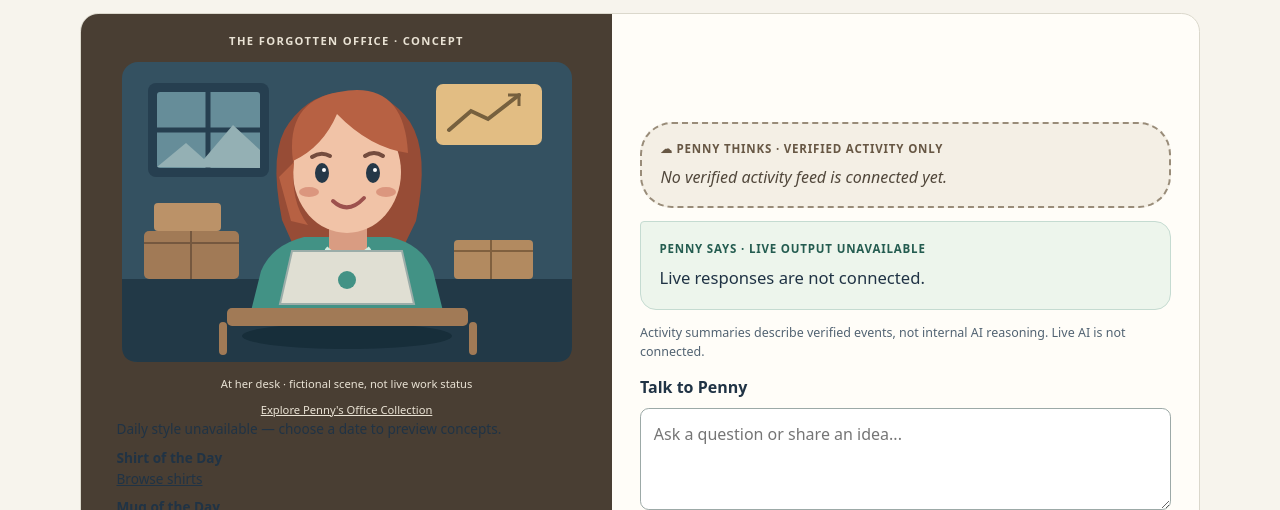
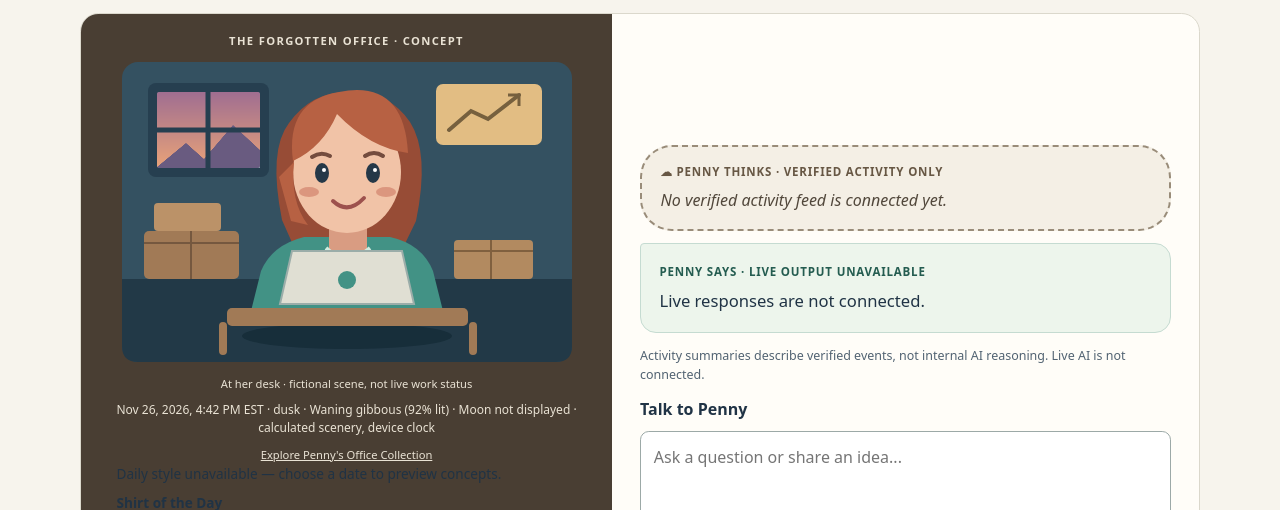
Before and after one commit to cbw29512/projectpenny, a plain HTML site: page website/index.html in a window 1280 px wide. Shown: the part 216-726 px from the top of the page. Drawn offline with Linux system fonts and the light colour scheme.

Commit message:
Add calculated Eastern Time sun and lunar window scenery

```diff
--- /dev/null
+++ b/website/assets/scene/office-sky-render.mjs
@@ -0,0 +1,86 @@
+import { skyAt, easternClock } from "./office-sky.mjs";
+
+const COLORS=Object.freeze({
+  day:["#79b9d7","#b5d4d8","#759d7e"],
+  dawn:["#b991a5","#f6c398","#747d85"],
+  dusk:["#a06e91","#e9a379","#695b80"],
+  twilight:["#30486d","#8c83a0","#3c5266"],
+  night:["#14233f","#263954","#334b54"]
+});
+const STARS=Object.freeze([[9,9],[25,22],[42,7],[58,17],[77,8],[94,25],[66,35]]);
+function disk(ctx,x,y,r,color) {
+  ctx.fillStyle=color;ctx.beginPath();ctx.arc(x,y,r,0,Math.PI*2);ctx.fill();
+}
+function position(body) {
+  // Schematic sky projection, not a surveyed view through a compass-aligned window.
+  return [Math.max(9,Math.min(94,51.5+body.hourAngle/2.7)),
+    Math.max(9,Math.min(58,56-body.alt*0.53))];
+}
+function moonDisk(ctx,x,y,sky) {
+  const r=7;
+  disk(ctx,x,y,r,"#35435b");
+  const right=sky.phaseAngle<180;
+  const c=1-2*sky.illumination;
+  // Join outer limb and elliptical terminator; handles crescent and gibbous.
+  ctx.beginPath();
+  for(let n=0;n<=40;n++){
+    const dy=-r+2*r*n/40,edge=Math.sqrt(Math.max(0,r*r-dy*dy));
+    const px=x+(right?edge:-edge);
+    if(n===0)ctx.moveTo(px,y+dy);else ctx.lineTo(px,y+dy);
+  }
+  for(let n=40;n>=0;n--){
+    const dy=-r+2*r*n/40,edge=Math.sqrt(Math.max(0,r*r-dy*dy));
+    ctx.lineTo(x+(right?c:-c)*edge,y+dy);
+  }
+  ctx.closePath();ctx.fillStyle="#eee8d1";ctx.fill();
+}
+export function drawSky(ctx,sky) {
+  const [top,bottom,ground]=COLORS[sky.period];
+  const gradient=ctx.createLinearGradient(0,0,0,76);
+  gradient.addColorStop(0,top);gradient.addColorStop(1,bottom);
+  ctx.fillStyle=gradient;ctx.fillRect(0,0,103,76);
+  if(sky.period==="night"||sky.period==="twilight"){
+    for(const [x,y] of STARS)disk(ctx,x,y,0.65,"#e4e5d9");
+  }
+  if(sky.sunVisible)disk(ctx,...position(sky.sun),8,"#ffe8a3");
+  if(sky.moonVisible)moonDisk(ctx,...position(sky.moon),sky);
+  // Keep the familiar landscape silhouette and mullions inside the old pane.
+  ctx.fillStyle=ground;ctx.beginPath();ctx.moveTo(0,75);
+  for(const [x,y] of [[29,51],[47,67],[76,33],[103,58],[103,76],[0,76]])
+    ctx.lineTo(x,y);
+  ctx.closePath();ctx.fill();
+  ctx.fillStyle="#263f50";ctx.fillRect(48.5,0,5,76);ctx.fillRect(0,35.5,103,5);
+}
+function boot() {
+  const canvas=document.getElementById("office-sky"),caption=document.getElementById("office-sky-caption");
+  if(!canvas||!caption)return;
+  const ctx=canvas.getContext("2d");
+  if(!ctx)return;
+  ctx.scale(4,4);
+  let timer;
+  const update=()=>{
+    clearTimeout(timer);
+    if(document.visibilityState==="hidden")return;
+    try {
+      // Local device clock is acceptable for scenery only, never for reviewed
+      // daily design, work, payment, rest or financial authority.
+      const now=Date.now(),sky=skyAt(now),clock=easternClock(now);
+      if(!sky||!clock)throw new Error("unavailable clock");
+      drawSky(ctx,sky);canvas.hidden=false;
+      caption.textContent=clock+" · "+sky.period+" · "+sky.phase
+        +" ("+Math.round(sky.illumination*100)+"% lit) · "
+        +(sky.moonVisible?"Moon above horizon":"Moon not displayed")
+        +" · calculated scenery, device clock";
+      timer=setTimeout(update,60000-now%60000);
+    }catch{
+      console.error("Penny window render unavailable.");
+      canvas.hidden=true;caption.textContent="Calculated sky unavailable.";
+    }
+  };
+  window.addEventListener("pageshow",update);
+  window.addEventListener("pagehide",()=>clearTimeout(timer));
+  document.addEventListener("visibilitychange",update);
+  update();
+}
+try { if(typeof document!=="undefined")boot(); }
+catch { console.error("Penny window initialization failed."); }
--- /dev/null
+++ b/website/assets/scene/office-sky.css
@@ -0,0 +1,7 @@
+/* Overlay only the existing glass pane, leaving frame and room untouched. */
+.room .penny-scene > #office-sky {
+  position:absolute; left:8.695652%; top:11.290323%; width:22.391304%;
+  height:auto; max-width:none; pointer-events:none; border-radius:2px;
+}
+.room .penny-scene > #office-sky[hidden] { display:none !important; }
+#office-sky-caption { font-size:.75rem; overflow-wrap:anywhere; }
--- /dev/null
+++ b/website/assets/scene/office-sky.mjs
@@ -0,0 +1,71 @@
+// Low-precision orbital elements and perturbations: Paul Schlyter,
+// https://stjarnhimlen.se/comp/ppcomp.html (sections 4–9).
+// Original implementation for decorative scenery, not an almanac.
+export const OFFICE_SKY = Object.freeze({zone:"America/New_York",latitude:35,longitude:-80});
+const RAD=Math.PI/180, DAY=86400000;
+const sin=x=>Math.sin(x*RAD), cos=x=>Math.cos(x*RAD);
+const atan=(y,x)=>Math.atan2(y,x)/RAD;
+const norm=x=>((x%360)+360)%360;
+const asin=x=>Math.asin(Math.max(-1,Math.min(1,x)))/RAD;
+const phases=Object.freeze(["New moon","Waxing crescent","First quarter","Waxing gibbous",
+  "Full moon","Waning gibbous","Last quarter","Waning crescent"]);
+
+function orbit(M,e) {
+  // Solve Kepler's equation iteratively in degrees.
+  M=norm(M);
+  let E=M;
+  for(let i=0;i<5;i++) E-=(E-e/RAD*sin(E)-M)/(1-e*cos(E));
+  const x=cos(E)-e,y=Math.sqrt(1-e*e)*sin(E);
+  return {v:atan(y,x),r:Math.hypot(x,y)};
+}
+
+function horizontal(lon,lat,obliquity,sidereal) {
+  const x=cos(lon)*cos(lat),y=sin(lon)*cos(lat),z=sin(lat);
+  const equY=y*cos(obliquity)-z*sin(obliquity);
+  const equZ=y*sin(obliquity)+z*cos(obliquity);
+  const ra=atan(equY,x),dec=atan(equZ,Math.hypot(x,equY));
+  const h=norm(sidereal-ra+180)-180, p=OFFICE_SKY.latitude;
+  return {alt:asin(sin(p)*sin(dec)+cos(p)*cos(dec)*cos(h)),hourAngle:h};
+}
+
+export function skyAt(ms) {
+  try {
+    if (!Number.isFinite(ms)||ms<Date.UTC(2000,0,1)||ms>=Date.UTC(2100,0,1)) return null;
+    const d=(ms-Date.UTC(1999,11,31))/DAY;
+    const ob=23.4393-3.563e-7*d;
+    const Ms=norm(356.047+0.9856002585*d),ws=282.9404+4.70935e-5*d;
+    const sunLon=norm(orbit(Ms,0.016709-1.151e-9*d).v+ws);
+    const ut=norm((ms%DAY)/DAY*360);
+    const sidereal=norm(Ms+ws+180+ut+OFFICE_SKY.longitude);
+    const sun=horizontal(sunLon,0,ob,sidereal);
+    const N=norm(125.1228-0.0529538083*d),w=318.0634+0.1643573223*d;
+    const M=norm(115.3654+13.0649929509*d),i=5.1454;
+    const moonOrbit=orbit(M,0.0549),u=moonOrbit.v+w;
+    const x=cos(N)*cos(u)-sin(N)*sin(u)*cos(i);
+    const y=sin(N)*cos(u)+cos(N)*sin(u)*cos(i),z=sin(u)*sin(i);
+    const Lm=M+w+N,D=Lm-(Ms+ws),F=Lm-N;
+    // Dominant lunar perturbations; decorative altitude remains approximate.
+    const lon=norm(atan(y,x)-1.274*sin(M-2*D)+0.658*sin(2*D)-0.186*sin(Ms));
+    const lat=atan(z,Math.hypot(x,y))-0.173*sin(F-2*D);
+    const moon=horizontal(lon,lat,ob,sidereal);
+    // Approximate topocentric altitude (lunar horizontal parallax).
+    const distance=60.2666*moonOrbit.r-0.58*cos(M-2*D)-0.46*cos(2*D);
+    moon.alt-=asin(cos(moon.alt)/distance);
+    const phaseAngle=norm(lon-sunLon);
+    const illumination=(1-cos(phaseAngle)*cos(lat))/2;
+    const period=sun.alt>=6?"day":sun.alt>=-6?(sun.hourAngle<0?"dawn":"dusk")
+      :sun.alt>=-12?"twilight":"night";
+    return {period,sun,moon,phaseAngle,illumination,
+      phase:phases[Math.round(phaseAngle/45)%8],
+      moonVisible:moon.alt>1 && illumination>0.01,
+      sunVisible:sun.alt>=-0.833};
+  } catch { console.error("Office sky calculation unavailable."); return null; }
+}
+export function easternClock(ms) {
+  try {
+    if (!Number.isFinite(ms)||ms<Date.UTC(2000,0,1)||ms>=Date.UTC(2100,0,1)) return null;
+    return new Intl.DateTimeFormat("en-US",{timeZone:OFFICE_SKY.zone,
+      month:"short",day:"numeric",year:"numeric",hour:"numeric",minute:"2-digit",
+      timeZoneName:"short"}).format(ms);
+  } catch { return null; }
+}
--- a/website/index.html
+++ b/website/index.html
@@ -9,6 +9,7 @@
   <link rel="stylesheet" href="/assets/base.css">
   <link rel="stylesheet" href="/assets/world.css">
   <link rel="stylesheet" href="/assets/scene/scene.css">
+  <link rel="stylesheet" href="/assets/scene/office-sky.css">
   <link rel="stylesheet" href="/assets/scene/office-collection.css">
   <link rel="stylesheet" href="/assets/scene/virtual-world.css">
   <link rel="stylesheet" href="/assets/progress.css">
@@ -17,6 +18,7 @@
   <script type="module" src="/assets/scene/world-render.mjs"></script>
   <script type="module" src="/assets/scene/office-collection-render.mjs"></script>
   <script type="module" src="/assets/scene/daily-office-render.mjs"></script>
+  <script type="module" src="/assets/scene/office-sky-render.mjs"></script>
   <script type="module" src="/assets/progress.mjs"></script>
   <script type="module" src="/assets/timeline.mjs"></script>
   <script type="module" src="/assets/achievements.mjs"></script>
@@ -42,6 +44,7 @@
           <span class="room-label">THE FORGOTTEN OFFICE · CONCEPT</span>
           <div class="penny-scene" id="penny-scene" role="img" aria-label="Provisional illustration of Penny, a cartoon AI entrepreneur in her modest office" data-scene-version="preview-v1">
             <img src="/assets/scene/room-v1.svg" width="460" height="310" alt="">
+            <canvas id="office-sky" width="412" height="304" hidden aria-hidden="true"></canvas>
             <img id="daily-poster-frame" data-daily-poster-frame hidden src="/assets/scene/posters/poster-persistence-v1.svg" width="212" height="122" alt="">
             <img data-world-base="true" src="/assets/scene/penny-v1.svg" width="460" height="310" alt="">
             <img data-world-layer="plum-outfit-v1" hidden src="/assets/scene/plum-outfit-v1.svg" width="460" height="310" alt="">
@@ -54,6 +57,7 @@
             <img data-world-layer="mug-v1:desk-corner" hidden class="world-prop desk-corner" src="/assets/scene/mug-v1.svg" width="40" height="40" alt="">
           </div>
           <span class="room-caption">At her desk · fictional scene, not live work status</span>
+          <span class="room-caption" id="office-sky-caption">Calculated Eastern Time sky unavailable.</span>
           <a class="room-caption" href="#office-collection">Explore Penny's Office Collection</a>
           <section class="daily-office-preview" aria-label="Daily style preview">
             <p id="daily-office-status" role="status">Daily style unavailable — choose a date to preview concepts.</p>
```
Also changed, not shown: tests/web/office-sky.test.mjs (added, +33 -0 lines), tests/web/scene-identity.test.mjs (+1 -0 lines), 2 other files.
